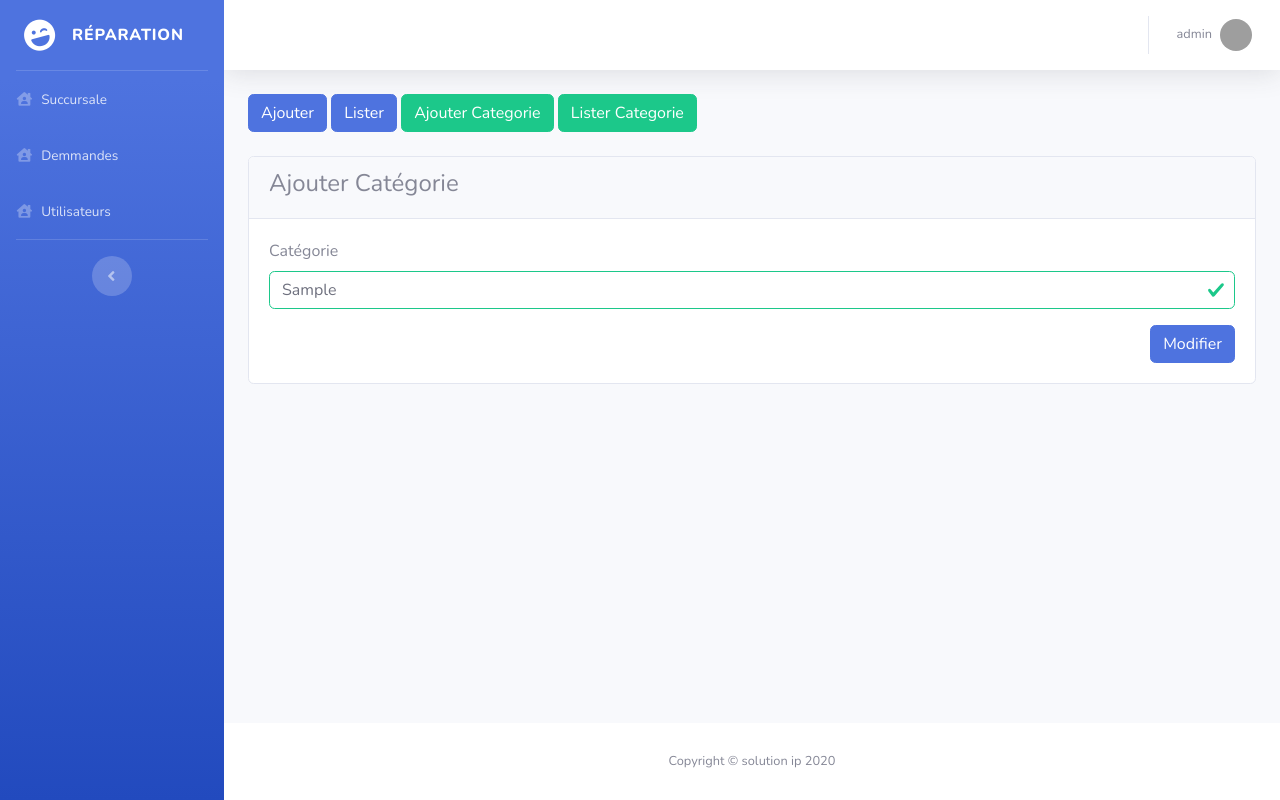
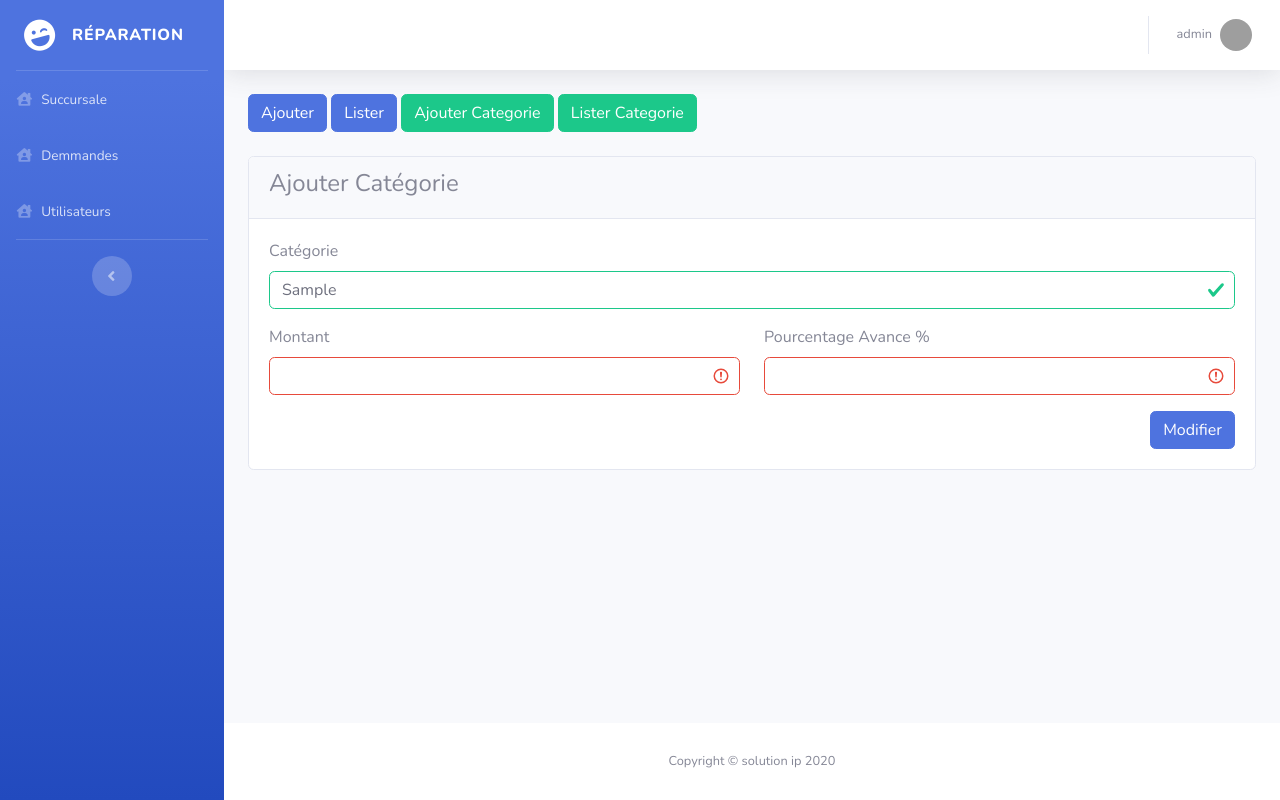
Before and after one commit to alcindorlosthelven/reparation, a PHP site: a page that uses app/DefaultApp/Models/Categorie.php in a window 1280 px wide. Run offline with PHP 8.4, Linux system fonts and the light colour scheme; a user stored in the database is signed in; data comes from the database, SQL or seed files in the repository; tables that the repository leaves empty hold one stand-in row (values such as "Sample post"); data that the repository does not hold is empty; some libraries are stand-ins or nearby versions; grey boxes are pictures that could not be loaded.

Commit message:
petit correction

```diff
--- a/app/DefaultApp/Models/Categorie.php
+++ b/app/DefaultApp/Models/Categorie.php
@@ -12,7 +12,40 @@ use systeme\Model\Model;
 
 class Categorie extends Model
 {
- private $id,$categorie;
+    private $id, $categorie, $montant, $pourcentage_avance;
+
+    /**
+     * @return mixed
+     */
+    public function getMontant()
+    {
+        return $this->montant;
+    }
+
+    /**
+     * @param mixed $montant
+     */
+    public function setMontant($montant)
+    {
+        $this->montant = $montant;
+    }
+
+    /**
+     * @return mixed
+     */
+    public function getPourcentageAvance()
+    {
+        return $this->pourcentage_avance;
+    }
+
+    /**
+     * @param mixed $pourcentage_avance
+     */
+    public function setPourcentageAvance($pourcentage_avance)
+    {
+        $this->pourcentage_avance = $pourcentage_avance;
+    }
+
 
     /**
      * @return mixed
--- a/app/DefaultApp/Vues/demmande/modifier_categorie.php
+++ b/app/DefaultApp/Vues/demmande/modifier_categorie.php
@@ -1,5 +1,7 @@
 <?php
+
 use app\DefaultApp\Models\Utilisateur;
+
 ?>
 <div class="row">
     <div class="col-md-12">
@@ -19,10 +21,24 @@ use app\DefaultApp\Models\Utilisateur;
 
                 <form method="post" action="" class="ajouter_categorie" enctype="multipart/form-data">
                     <input type="hidden" name="modifier_categorie">
-                    <input type="hidden" name="id" value="<?php if(isset($categorie))echo $categorie->getId() ?>">
-                    <div class="form-group">
-                        <label>Catégorie</label>
-                        <input value="<?php if(isset($categorie))echo $categorie->getCategorie() ?>" type="text" name="categorie" class="form-control">
+                    <input type="hidden" name="id" value="<?php if (isset($categorie)) echo $categorie->getId() ?>">
+                    <div class="row">
+                        <div class="form-group col-12">
+                            <label>Catégorie</label>
+                            <input value="<?php if (isset($categorie)) echo $categorie->getCategorie() ?>" type="text"
+                                   name="categorie" class="form-control" required>
+                        </div>
+
+                        <div class="col-6 form-group">
+                            <label>Montant</label>
+                            <input value="<?php if (isset($categorie)) echo $categorie->getMontant() ?>" min="50" name="montant" type="number" step="any" class="form-control" required>
+                        </div>
+
+                        <div class="col-6 form-group">
+                            <label>Pourcentage Avance %</label>
+                            <input value="<?php if (isset($categorie)) echo $categorie->getPourcentageAvance() ?>" name="pourcentage_avance" min="1" max="100" type="number" step="any"
+                                   class="form-control" required>
+                        </div>
                     </div>
 
                     <div class="form-group">
```
Also changed, not shown: app/DefaultApp/Vues/demmande/ajouter_categorie.php (+18 -3 lines), app/DefaultApp/Vues/demmande/fiche.php (+17 -7 lines), app/DefaultApp/Vues/demmande/lister_categorie.php (+6 -2 lines).
